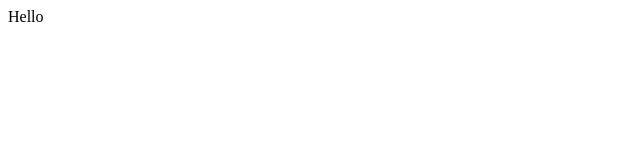
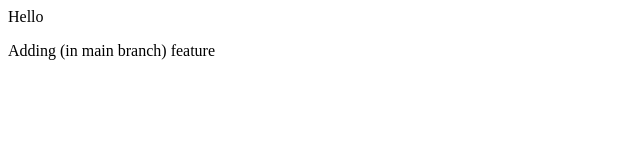
Before and after one commit to karanAjmani8982/gitLearning-apnaCollege, a plain HTML site: page index.html in a window 1280 px wide. Shown: the whole page, without its empty margins (0-640 px from the left). Drawn offline with Linux system fonts and the light colour scheme.

Commit message:
Adding (in main branch) feature

```diff
--- a/index.html
+++ b/index.html
@@ -1 +1,2 @@
 <p>Hello</p>
+<span>Adding (in main branch) feature</span>
```
